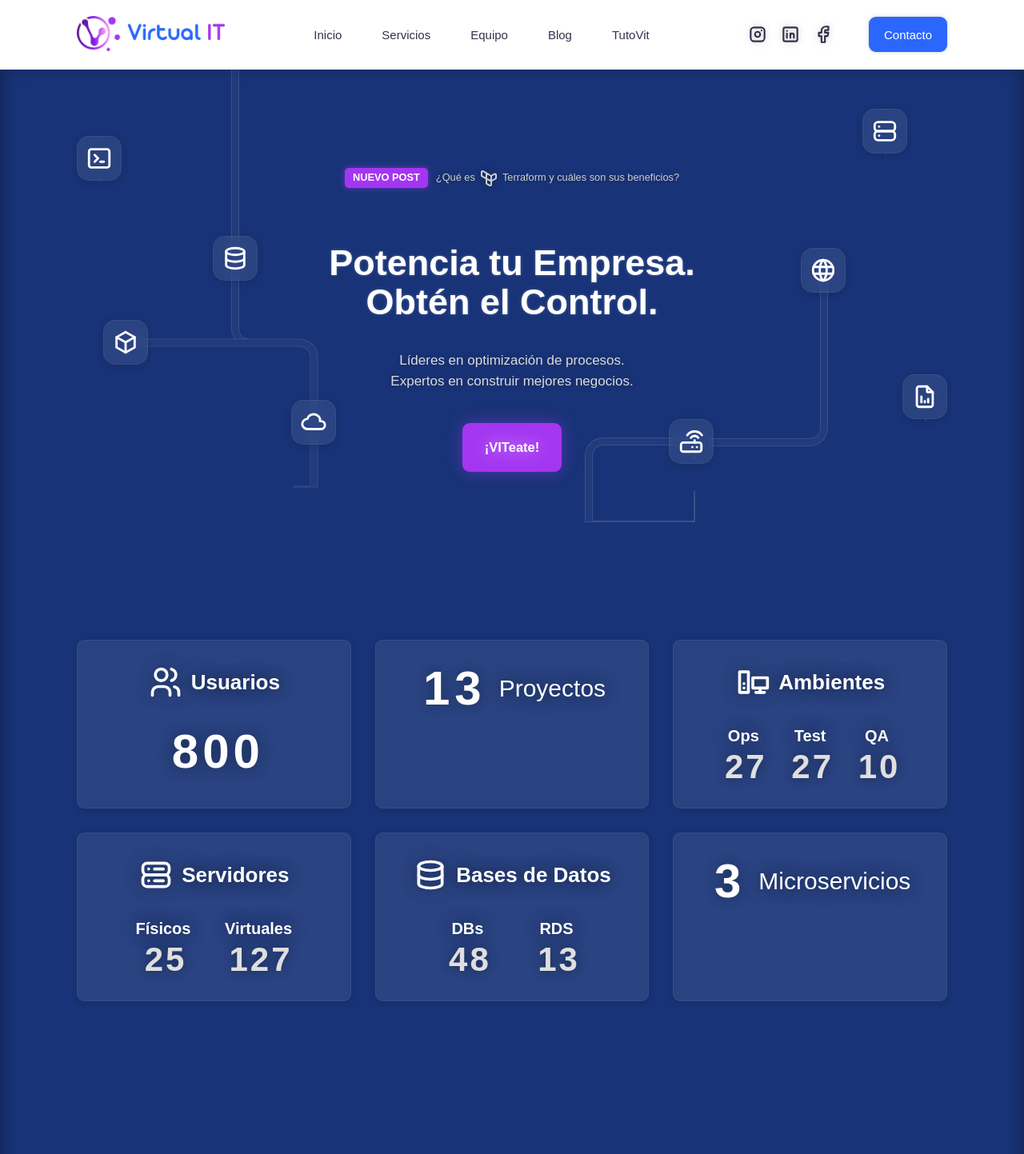
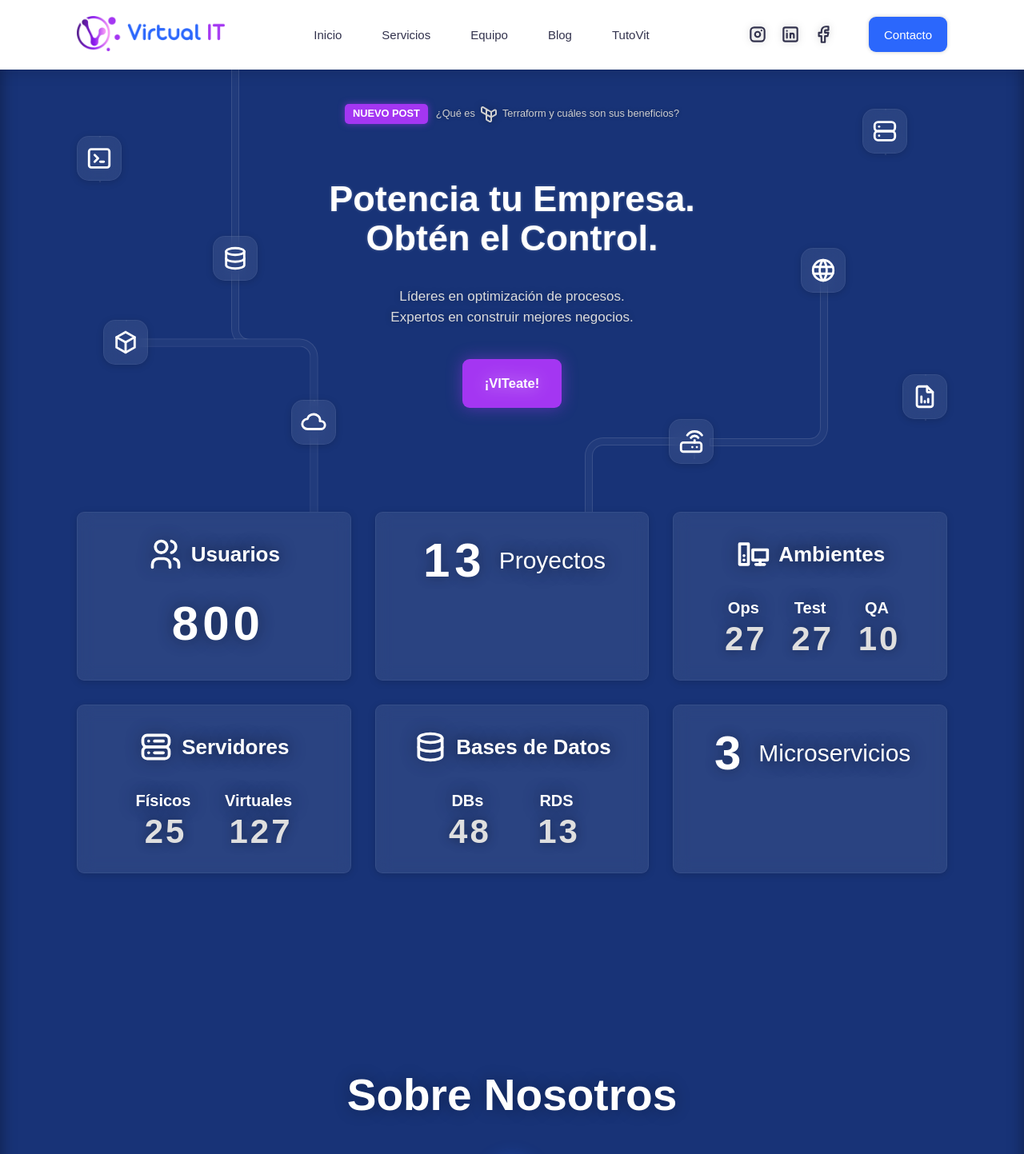
Before and after one commit to ivanbonomi13/vit-site, a React (Vite) app: page / in a window 1280 px wide. Shown: the top 1443 px of the page at 80% size. Built offline with nearby package versions, Linux system fonts and the light colour scheme; a web font is replaced by a local one.

Commit message:
create section component, apply it, and fix hero size

```diff
--- a/public/styles/components/hero.css
+++ b/public/styles/components/hero.css
@@ -13,6 +13,7 @@
 
     color: #fff;
     height: 100vh;
+    max-height: calc(1280px * 0.5);
 
     display: flex;
     align-items: center;
--- a/public/styles/components/herobg.css
+++ b/public/styles/components/herobg.css
@@ -3,7 +3,7 @@
 .hero-bg {
     position: absolute;
     width: 100%;
-    height: 100%;
+    min-height: 100%;
     z-index: 0;
 }
 
@@ -83,18 +83,16 @@
 }
 
 .hero-bg-box:nth-of-type(2):after {
-    width: 203px;
-    height: 175.5px;
+    width: 10px;
+    height: 225.5px;
 
     top: 50%;
     left: 50%;
 
-    border: 10px solid #183377;
-    border-top: none;
-    border-right: none;
+    background-color: #183377;
+    border: none;
 
-    transform: translate(-3.5px, -.5px);
-    background: none;
+    transform: translate(-2px, 0);
     z-index: -8;
     opacity: 1 !important;
 }
@@ -160,7 +158,7 @@
 
 .hero-bg-box:nth-of-type(4):after {
     width: 231.5px;
-    height: 175.5px;
+    height: 225.5px;
 
     border: 8px solid rgba(255, 255, 255, 0.038);
     border-top-right-radius: 22px;
@@ -169,14 +167,11 @@
 
     top: 50%;
     left: 50%;
-    transform: translate(calc(-100% + 4px), calc(-100% + 80px));
+    transform: translate(calc(-100% + 4px), calc(-100% + 130px));
 
     box-shadow: inset 0 0 0 1px rgba(255, 255, 255, 0.14), 0 0 0 1px rgba(255, 255, 255, 0.14);
     background: none;
     z-index: 0;
-}
-
-.hero-bg-box:nth-of-type(4):before {
 }
 
 /* SERVER */
@@ -269,8 +264,8 @@
 }
 
 .hero-bg-box:last-of-type::after {
-    width: 5px;
-    height: 40px;
+    width: 10px;
+    height: 80px;
 
     bottom: 0;
     top: 50px;
@@ -278,6 +273,6 @@
 
     border: none;
     z-index: -2;
-    background: #183377;
+    background-color: #183377;
     opacity: 1 !important;
 }
--- a/src/components/Icon.jsx
+++ b/src/components/Icon.jsx
@@ -1,8 +1,6 @@
-export const Icon = ({className, children}) => {
+export const Icon = ({ className, children }) => {
     return (
-        <svg className={`${className} icon`}
-        xmlns="http://www.w3.org/2000/svg" viewBox="0 0 24 24" fill="none"
-        stroke="currentColor" strokeLinecap="round" strokeLinejoin="round">
+        <svg className={`${className} icon`} xmlns="http://www.w3.org/2000/svg" viewBox="0 0 24 24" fill="none" stroke="currentColor" strokeLinecap="round" strokeLinejoin="round">
             <path stroke="none" d="M0 0h24v24H0z" fill="none" />
             {children}
         </svg>
--- /dev/null
+++ b/src/components/Section.jsx
@@ -0,0 +1,17 @@
+export const Section = ({ title, className, extraClasses, id, children }) => {
+    return (
+        <section id={id} className={`${className} section${extraClasses ? ` ${extraClasses}` : ''}`}>
+            <div className={`${className}__container ${className}-container section-container`}>
+                {
+                    title &&
+                    <h2 className={`${className}__container__title ${className}-title section-title`}>
+                        {title}
+                    </h2>
+                }
+                <div className={`${className}__container__content ${className}-content section-content`}>
+                    {children}
+                </div>
+            </div>
+        </section>
+    )
+}
--- a/src/components/pages/home/about/AboutUs.jsx
+++ b/src/components/pages/home/about/AboutUs.jsx
@@ -1,4 +1,6 @@
 import '../../../../../public/styles/components/about.css'
+
+import { Section } from '../../../Section'
 import { Stack } from './Stack'
 import { Clients } from './Clients'
 import { Philosophy } from './Philosophy'
@@ -6,15 +8,11 @@ import { Team } from './Team'
 
 export const AboutUs = () => {
     return (
-        <section className='about section'>
-            <div className='about__container about-container section-container'>
-                <div className='about__container__content about-content section-content'>
-                    <Stack />
-                    <Clients />
-                    <Philosophy />
-                    <Team />
-                </div>
-            </div>
-        </section>
+        <Section title={'Sobre Nosotros'} className={'about'} id={'about'}>
+            <Stack />
+            <Clients />
+            <Philosophy />
+            <Team />
+        </Section>
     )
 }
--- a/src/components/pages/home/contact/Contact.jsx
+++ b/src/components/pages/home/contact/Contact.jsx
@@ -1,5 +1,6 @@
 import '../../../../../public/styles/components/contact.css'
 
+import { Section } from '../../../Section'
 import { getIcons } from '../../../Icons'
 import { Icon } from '../../../Icon'
 import { useState, useRef, useEffect } from 'react'
@@ -111,12 +112,7 @@ export const Contact = () => {
     const checkFormProgress = () => data.filter(item => !item.validity).length
 
     return (
-        <section id="contact" className={`contact${checkFormProgress() === 0 ? ' completed-form' : ''} section`}>
-            <div className='contact__container contact-container section-container'>
-                <h2 className='contact__container__title contact-title section-title'>
-                    Contáctanos
-                </h2>
-                <div className='contact__container__content contact-content section-content'>
+        <Section title={'Conctacto'} id={'contact'} className={'contact'} extraClasses={checkFormProgress() === 0 && ' completed-form'}>
             <div className='contact__container__content__pad contact-pad'>
                 <ContactFill content={content} selected={selected} data={data} handleFillClick={handleFillClick} />
                 <form className='contact__container__content__pad__form contact-pad-form'>
@@ -179,8 +175,6 @@ export const Contact = () => {
                     }
                 </div>
             </div>
-                </div>
-            </div>
-        </section>
+        </Section>
     )
 }
--- a/src/components/pages/home/data/Data.jsx
+++ b/src/components/pages/home/data/Data.jsx
@@ -1,5 +1,6 @@
 import '../../../../../public/styles/components/data.css'
 
+import { Section } from '../../../Section'
 import { getIcons } from '../../../Icons'
 import { DataPad } from './DataPad'
 
@@ -67,16 +68,11 @@ const data = [
 
 export const Data = () => {
     return (
-        <section className='data section'>
-            <div className='data__container data-container section-container'>
-                <div className='data__container__content data-content section-content'>
-                    {
-                        data.map((item, index) =>
-                            <DataPad key={index} title={item.title} icon={item.icon} amount={item.amount} types={item.types} />
-                        )
-                    }
-                </div>
-            </div>
-        </section>
+        <Section id={'data'} className={'data'}>
+            {
+                data.map((item, index) =>
+                    <DataPad key={index} title={item.title} icon={item.icon} amount={item.amount} types={item.types} />)
+            }
+        </Section>
     )
 }
```
Lines whose indentation alone changed are shown as unchanged.
